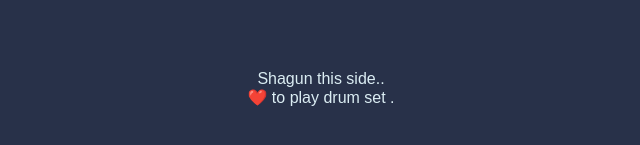
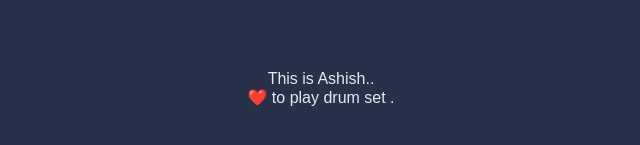
Before and after one commit to GurramAshish/DRUM-KIT, a plain HTML site: page index.html in a window 1280 px wide. Shown: the part 505-650 px from the top of the page, 319-959 px from the left. Drawn offline with Linux system fonts and the light colour scheme.

Commit message:
index.html

```diff
--- a/index.html
+++ b/index.html
@@ -23,7 +23,7 @@
 
 
   <footer>
-    Shagun this side..<br>
+     This is Ashish..<br>
     ❤️ to play drum set .
   </footer>
 
```
